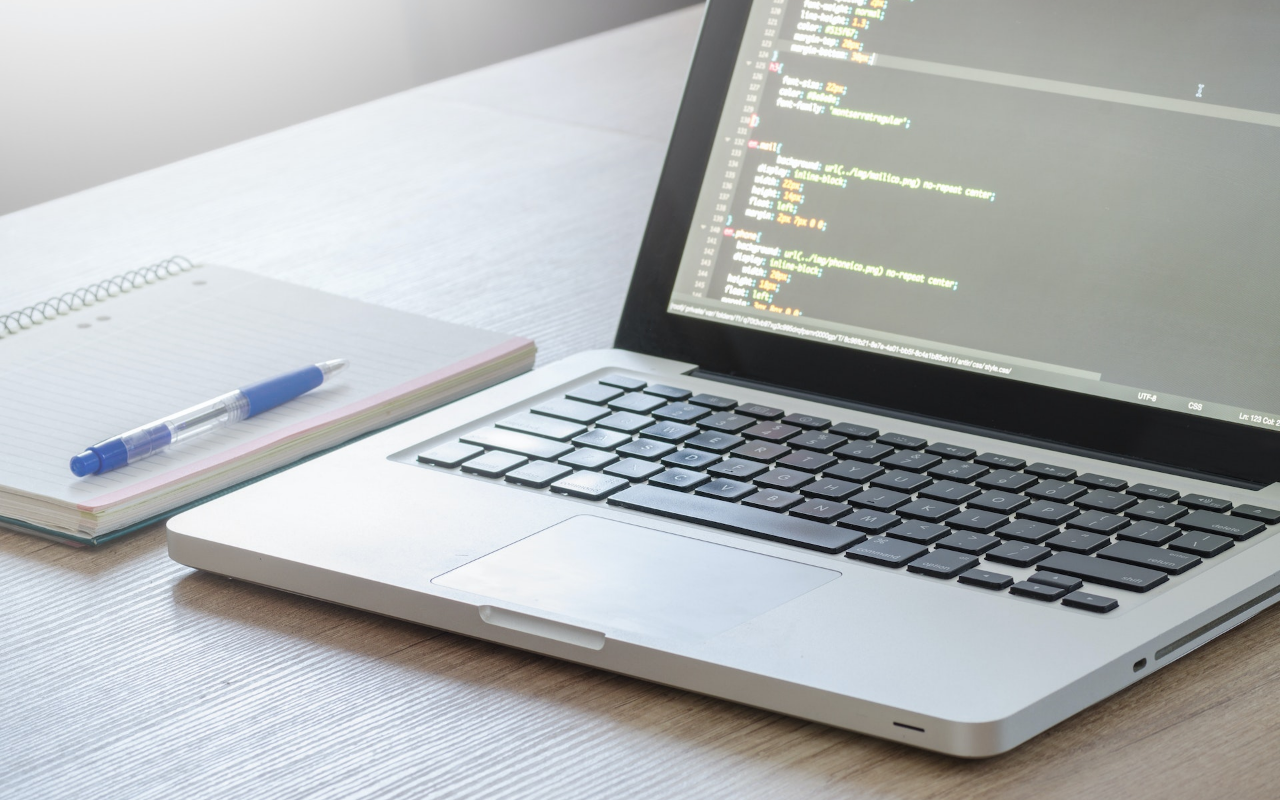
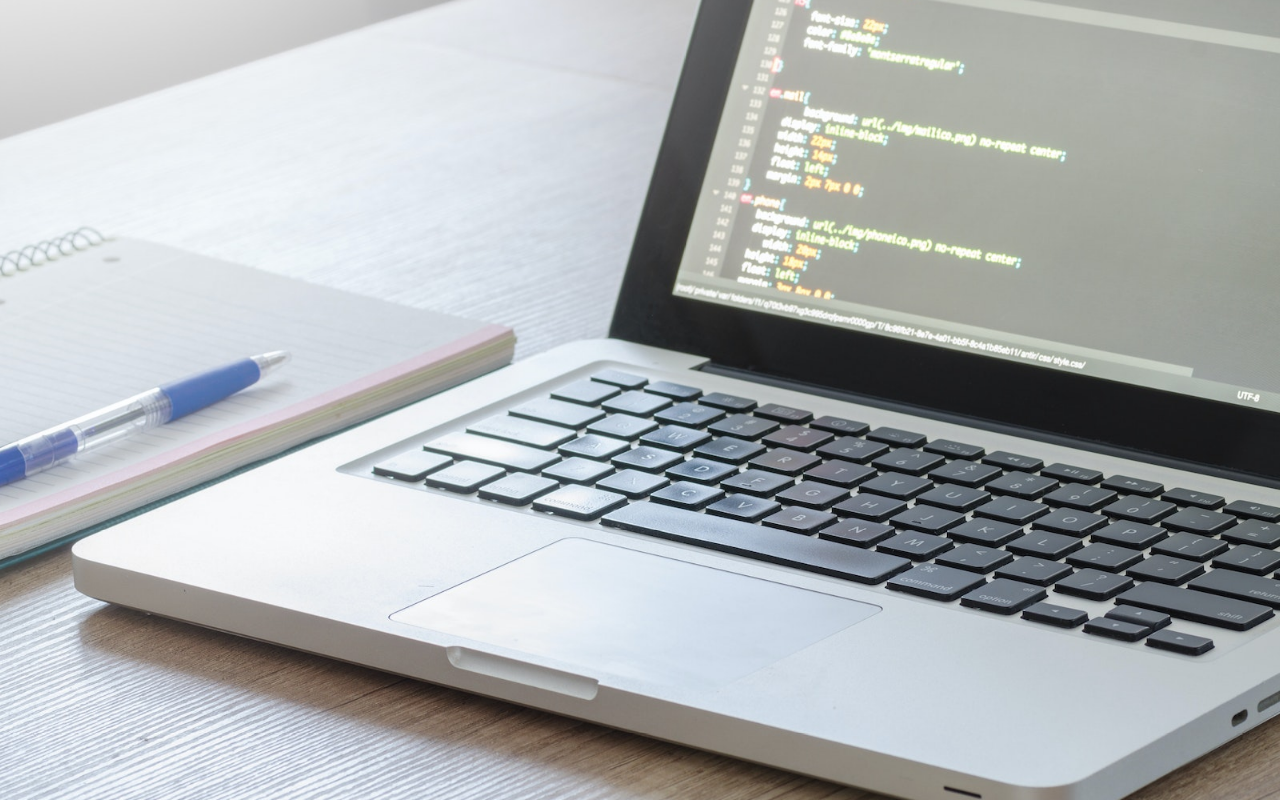
Before and after one commit to YeHtutt/angular-github-hosting, an Angular app: page / in a window 1280 px wide. Built offline with nearby package versions, Linux system fonts and the light colour scheme.

Commit message:
added image zoomIn

```diff
--- a/src/app/app.component.html
+++ b/src/app/app.component.html
@@ -1 +1,3 @@
+<div class="slideshow-container">
 <img class="img-slideshow" src="assets/img/demo1.jpg">
+</div>
--- a/src/app/app.component.scss
+++ b/src/app/app.component.scss
@@ -1,6 +1,23 @@
+.slideshow-container {
+    width: 100vw;
+    height: 100vh;
+    max-width: 100%;
+    overflow: hidden;
+}
+
 .img-slideshow {
     width: 100vw;
     height: 100vh;
     object-fit: cover;
     max-width: 100%;
+    animation: zoomIn 8s ease;
 }
+
+@keyframes zoomIn {
+    from {
+        transform: scale(1);
+    }
+    to {
+        transform: scale(1.2);
+    }
+}
```
Also changed, not shown: 3 other files (tests, documents, lock files or other folders).
